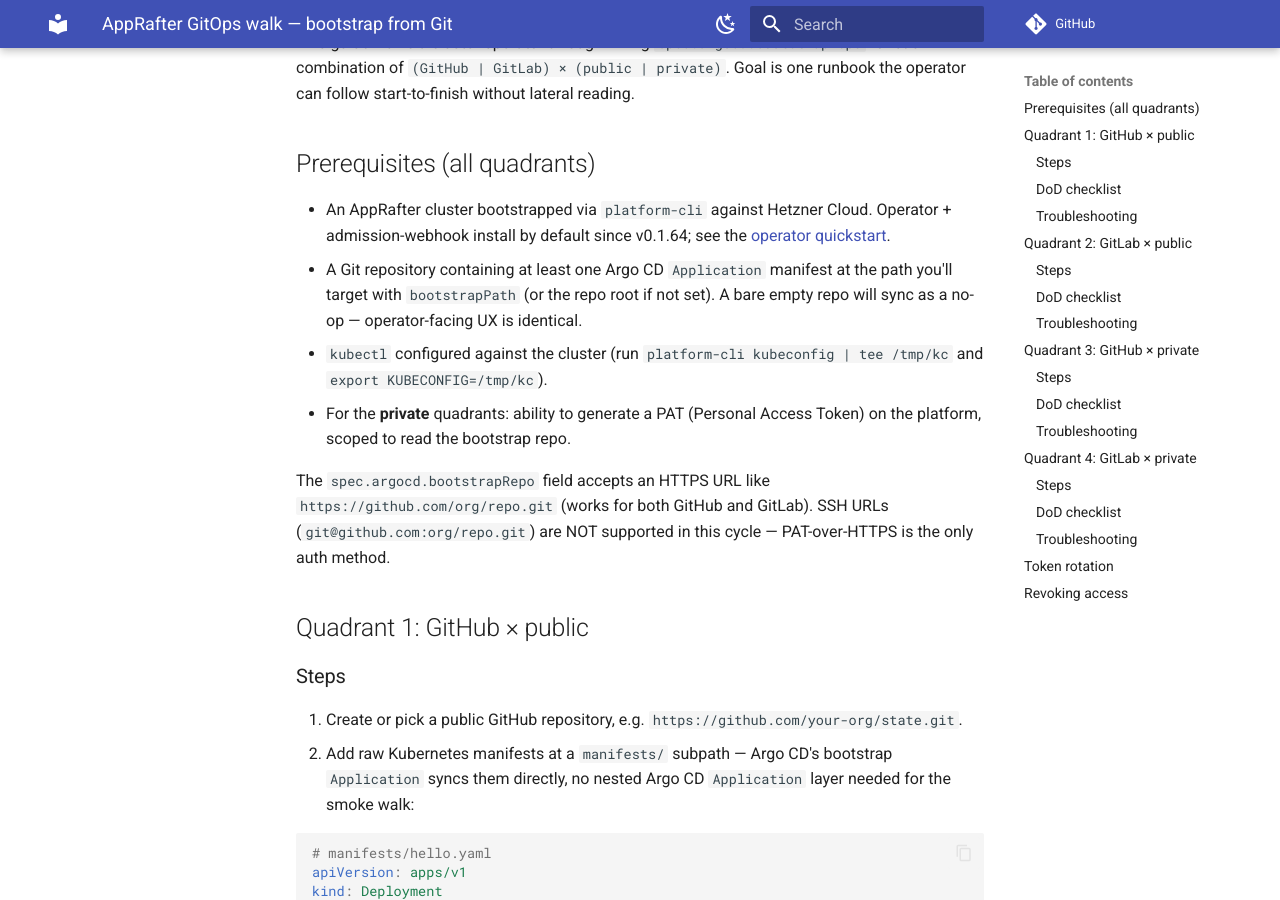
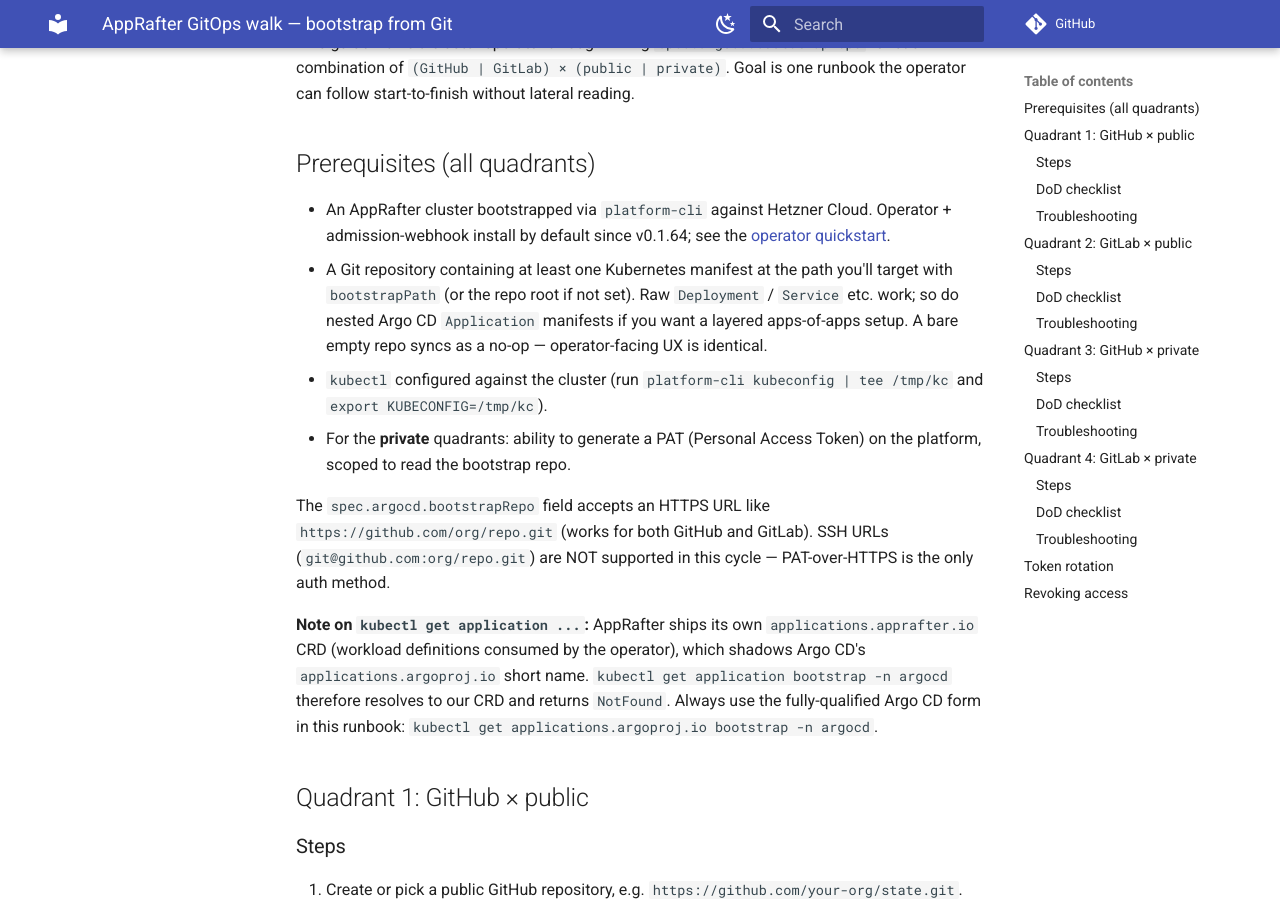
Before and after one commit to AppRafter/apprafter, an MkDocs documentation site: the page built from docs/operator-guide/gitops-walk.md, in a window 1280 px wide and 900 px high, scrolled down 198 px. Built offline with MkDocs 1.6.1 and Material for MkDocs 9.7.7, drawn with Linux system fonts in a browser that asks for light colours; comment, search, counter and statistics services are not loaded; some of the changed text lies outside the part shown.

Commit message:
docs(gitops-walk): use fully-qualified applications.argoproj.io to avoid CRD shadow
Walk-found bug on 2026-05-13 Q3: `kubectl get application bootstrap
-n argocd` resolves to AppRafter's own `applications.apprafter.io`
CRD (alphabetically wins over `applications.argoproj.io` when both
are installed) and returns NotFound. Every kubectl-against-argocd-app
invocation in the runbook now uses the FQ form. Added explicit
prereqs note explaining the shadow + the resolution.

Also: prereqs description softened — Q1 example switched to raw
Deployment+Service in v0.1.65, so the "Argo CD Application manifest"
requirement was wrong. Now: any Kubernetes manifest works; nested
Argo CD Apps are optional for apps-of-apps setups.

Co-Authored-By: Claude Opus 4.7 (1M context) <noreply@anthropic.com>

```diff
--- a/docs/operator-guide/gitops-walk.md
+++ b/docs/operator-guide/gitops-walk.md
@@ -9,9 +9,11 @@ runbook the operator can follow start-to-finish without lateral reading.
 - An AppRafter cluster bootstrapped via `platform-cli` against Hetzner Cloud.
   Operator + admission-webhook install by default since v0.1.64; see the
   [operator quickstart](./quickstart.md).
-- A Git repository containing at least one Argo CD `Application` manifest at
-  the path you'll target with `bootstrapPath` (or the repo root if not set).
-  A bare empty repo will sync as a no-op — operator-facing UX is identical.
+- A Git repository containing at least one Kubernetes manifest at the path
+  you'll target with `bootstrapPath` (or the repo root if not set). Raw
+  `Deployment` / `Service` etc. work; so do nested Argo CD `Application`
+  manifests if you want a layered apps-of-apps setup. A bare empty repo
+  syncs as a no-op — operator-facing UX is identical.
 - `kubectl` configured against the cluster (run `platform-cli kubeconfig
   | tee /tmp/kc` and `export KUBECONFIG=/tmp/kc`).
 - For the **private** quadrants: ability to generate a PAT (Personal Access
@@ -21,6 +23,13 @@ The `spec.argocd.bootstrapRepo` field accepts an HTTPS URL like
 `https://github.com/org/repo.git` (works for both GitHub and GitLab). SSH
 URLs (`git@github.com:org/repo.git`) are NOT supported in this cycle —
 PAT-over-HTTPS is the only auth method.
+
+**Note on `kubectl get application ...`:** AppRafter ships its own
+`applications.apprafter.io` CRD (workload definitions consumed by the
+operator), which shadows Argo CD's `applications.argoproj.io` short name.
+`kubectl get application bootstrap -n argocd` therefore resolves to our
+CRD and returns `NotFound`. Always use the fully-qualified Argo CD form
+in this runbook: `kubectl get applications.argoproj.io bootstrap -n argocd`.
 
 ## Quadrant 1: GitHub × public
 
@@ -123,8 +132,8 @@ warning), log in as `admin` / `<password from CLI>`, and confirm:
 
 **2. kubectl sanity checks (secondary)** — same state, machine-readable:
 
-- [ ] `kubectl get application bootstrap -n argocd -o jsonpath='{.status.sync.status}'` → `Synced`.
-- [ ] `kubectl get application bootstrap -n argocd -o jsonpath='{.status.health.status}'` → `Healthy`.
+- [ ] `kubectl get applications.argoproj.io bootstrap -n argocd -o jsonpath='{.status.sync.status}'` → `Synced`.
+- [ ] `kubectl get applications.argoproj.io bootstrap -n argocd -o jsonpath='{.status.health.status}'` → `Healthy`.
 - [ ] `kubectl get applications.argoproj.io -A` lists `bootstrap` (and any child Argo CD `Application`s the repo defines).
 - [ ] `kubectl get secret apprafter-bootstrap-repo-creds -n argocd` returns `NotFound` (public repo path doesn't create a Secret).
 
@@ -137,7 +146,7 @@ warning), log in as `admin` / `<password from CLI>`, and confirm:
 | UI login rejects password                  | copy-paste added trailing whitespace       | Re-run `argocd-password` and copy the exact line.                         |
 | bootstrap App stuck `OutOfSync`            | path mismatch                              | Verify `bootstrapPath` matches the actual folder in the repo.            |
 | bootstrap App `Unknown` health             | Argo CD pod not ready yet                  | `kubectl wait --for=condition=Ready -n argocd pod -l app.kubernetes.io/name=argocd-server --timeout=120s` |
-| `Application not found` error              | Argo CD's repository scanner missed it     | `kubectl describe application bootstrap -n argocd` — check `conditions`. |
+| `Application not found` error              | Argo CD's repository scanner missed it     | `kubectl describe applications.argoproj.io bootstrap -n argocd` — check `conditions`. |
 
 ## Quadrant 2: GitLab × public
 
@@ -205,7 +214,7 @@ Open `https://localhost:8080`, log in, then on the `bootstrap` App:
 **2. kubectl sanity checks**:
 
 - [ ] `kubectl get secret apprafter-bootstrap-repo-creds -n argocd` returns the Secret.
-- [ ] `kubectl get application bootstrap -n argocd -o jsonpath='{.status.sync.status}'` → `Synced`.
+- [ ] `kubectl get applications.argoproj.io bootstrap -n argocd -o jsonpath='{.status.sync.status}'` → `Synced`.
 - [ ] `kubectl get applications.argoproj.io -A` lists `bootstrap` (and any child Argo CD `Application`s the repo defines).
 
 ### Troubleshooting
@@ -215,7 +224,7 @@ Open `https://localhost:8080`, log in, then on the `bootstrap` App:
 | `401 Unauthorized` in UI / `kubectl describe app bootstrap` | PAT expired or wrong               | Generate a new PAT, re-export `APPRAFTER_ARGOCD_REPO_TOKEN`, re-run `cluster-bootstrap`. |
 | `404 Not Found`                            | PAT lacks access to that specific repo     | In GitHub settings, edit the PAT to grant access to the bootstrap repo.   |
 | `Secret apprafter-bootstrap-repo-creds not created` | env-var was empty when `cluster-bootstrap` ran | `echo "${APPRAFTER_ARGOCD_REPO_TOKEN:0:5}…"` to verify it's set, re-run. |
-| Sync stuck > 30s after bootstrap            | Argo CD reconcile interval (~3min default) | Click `REFRESH` in the UI (or `kubectl annotate application bootstrap -n argocd argocd.argoproj.io/refresh=hard --overwrite`). |
+| Sync stuck > 30s after bootstrap            | Argo CD reconcile interval (~3min default) | Click `REFRESH` in the UI (or `kubectl annotate applications.argoproj.io bootstrap -n argocd argocd.argoproj.io/refresh=hard --overwrite`). |
 
 ## Quadrant 4: GitLab × private
 
```
